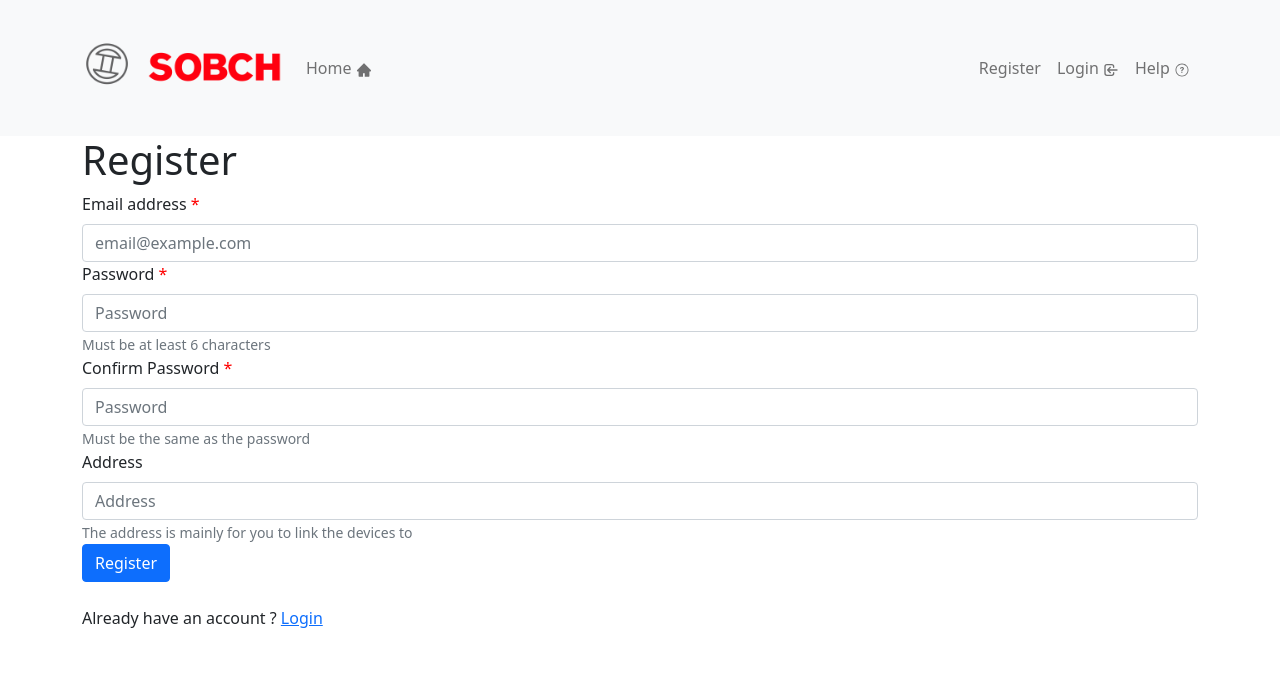
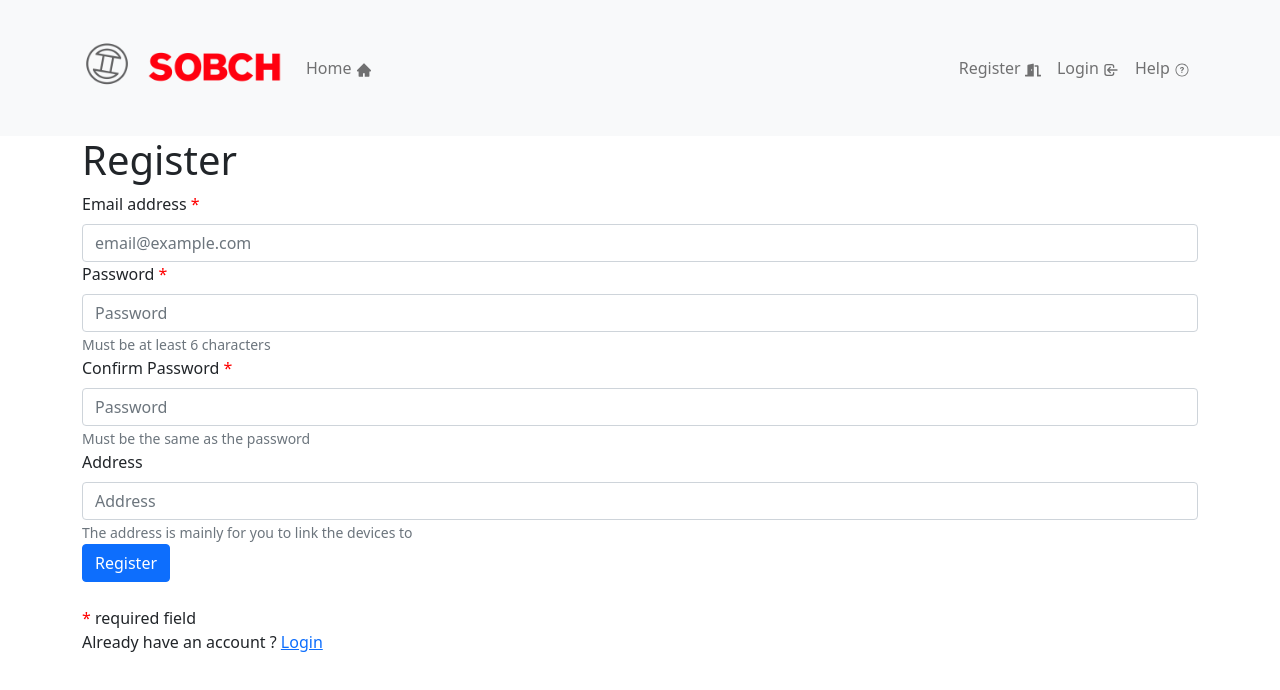
Before and after one commit to moalshak/Sobch, a React (Create React App) app in the folder web/frontend/: page /register in a window 1280 px wide. Shown: the top 690 px of the page. Built offline with nearby package versions, Linux system fonts and the light colour scheme.

Commit message:
register react icon

```diff
--- a/web/frontend/src/components/Login.tsx
+++ b/web/frontend/src/components/Login.tsx
@@ -153,6 +153,7 @@ function Login() {
                     </Button>
                     <Button className='ms-3' onClick={(_) => setSetPass(false)} >Go Back</Button>
                 </Form>
+                <span style={{color : 'red'}}>*</span> required field
                 </Container>
                 :
                 <Container className='mt-3'>
@@ -169,6 +170,7 @@ function Login() {
                     <Button variant="primary" type="submit" className='mt-3'>Login</Button>
                     <Button className='mt-3 ms-3' variant="link" onClick={(_) => setSetPass(true)}>Forgot Password?</Button>
                 </Form>
+                <span style={{color : 'red'}}>*</span> required field
                 </Container>
 
             }
--- a/web/frontend/src/components/NavBar.tsx
+++ b/web/frontend/src/components/NavBar.tsx
@@ -12,6 +12,7 @@ import {CgProfile} from 'react-icons/cg';
 import {AiFillHome} from 'react-icons/ai';
 import {IoInformationCircleOutline, IoHelpCircleOutline} from 'react-icons/io5';
 import { IoIosHelpCircleOutline } from "react-icons/io";
+import { FaDoorOpen } from "react-icons/fa";
 
 function NavBar() {
     return(
@@ -41,7 +42,7 @@ function NavBar() {
                     <Nav.Link href="/navhelp">Help <IoIosHelpCircleOutline/></Nav.Link></>
                     :
                     <>
-                    <Nav.Link href="/register">Register</Nav.Link>
+                    <Nav.Link href="/register">Register <FaDoorOpen/></Nav.Link>
                     <Nav.Link href="/login">Login <HiOutlineLogin/></Nav.Link>
                     <Nav.Link href="/navhelp">Help <IoIosHelpCircleOutline/></Nav.Link>
                     </>
--- a/web/frontend/src/components/Register.tsx
+++ b/web/frontend/src/components/Register.tsx
@@ -157,6 +157,8 @@ function Register() {
                 </Button>
                 </Form>
                 <br/>
+                <span style={{color : 'red'}}>*</span> required field
+                <br/>
                 <span>Already have an account ? <a href="/login">Login</a></span>
             </Container>
         }
```
